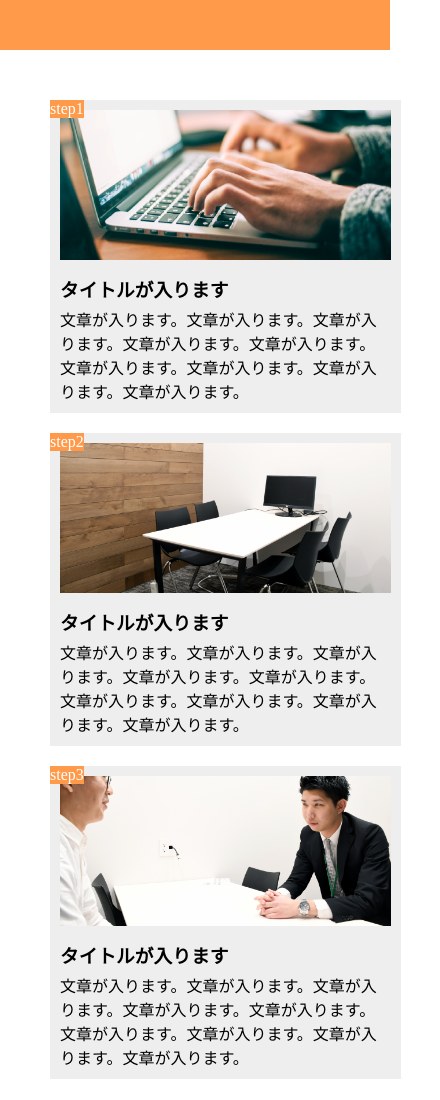
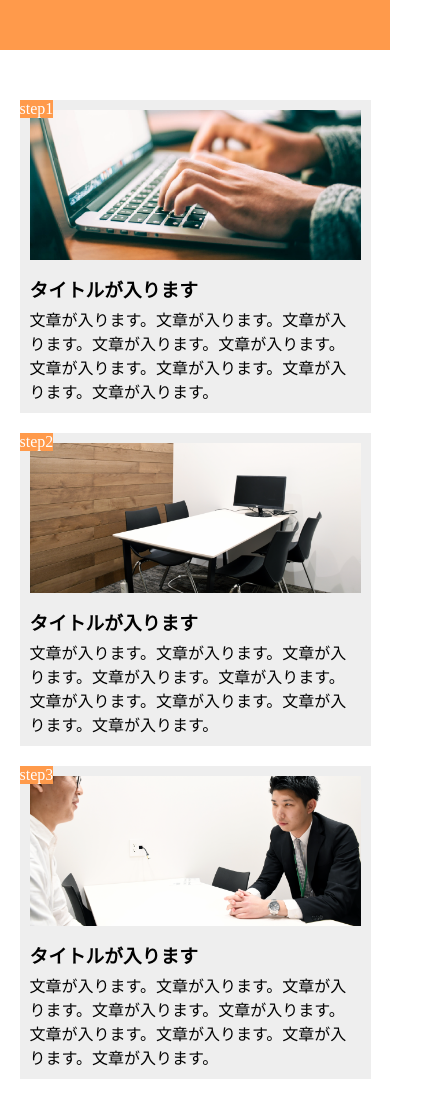
Before and after one commit to bamboo323/HTML_chapter10_exercise, a plain HTML site: page index.html in a window 390 px wide. Shown: the top 1100 px of the page, 440 px wide, since content can reach past the window. Drawn offline with Linux system fonts and the light colour scheme.

Commit message:
Fix1(main部分)

```diff
--- a/style.css
+++ b/style.css
@@ -69,13 +69,17 @@ footer{
   header{
     width: 100%;
   }
+
   main{
     width: 100%;
     display: block;
-    margin: 50px;
+    margin-top: 50px;
+    margin-bottom: 50px;
   }
+
   .box{
     width: 90%;
+    margin: 0 auto;
   }
 
   .box:nth-child(2){
@@ -83,6 +87,10 @@ footer{
     margin-bottom: 20px;
   }
 
+  .box:last-child{
+    margin: 0 auto;
+  }
+
   footer{
     width: 100%;
   }
```
